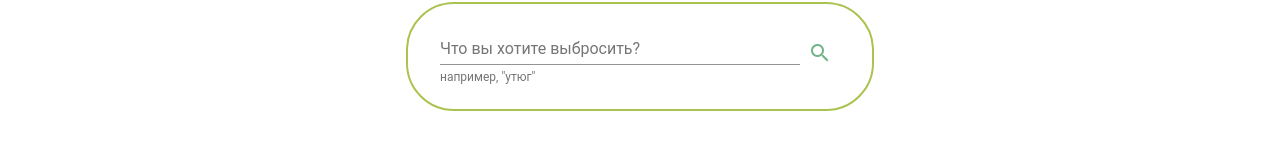
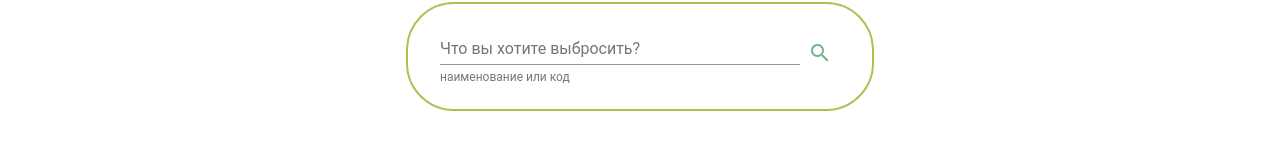
Before and after one commit to GitStearis/kuda-bel, an Angular app: page / in a window 1280 px wide. Shown: the part 208-358 px from the top of the page. Built offline with nearby package versions, Linux system fonts and the light colour scheme.

Commit message:
гзвфеу

```diff
--- a/src/app/components/event-description/event-description.component.html
+++ b/src/app/components/event-description/event-description.component.html
@@ -4,3 +4,6 @@
         {{ description }}
     </p>
 </div>
+<div *ngIf="loading()">
+    Loading...
+</div>
--- a/src/app/components/event-description/event-description.component.ts
+++ b/src/app/components/event-description/event-description.component.ts
@@ -12,8 +12,11 @@ export class EventDescriptionComponent implements OnInit {
 
   constructor() { }
 
-  ngOnInit() {
+  ngOnInit() {}
 
+  public loading(){
+    console.log(localStorage.getItem('loading'));
+    return localStorage.getItem('loading') == '1';
   }
 
 }
--- a/src/app/components/list/list.component.html
+++ b/src/app/components/list/list.component.html
@@ -1,4 +1,6 @@
-<div class="list" *ngFor="let organization of organizations">
-    <list-item [organization]="organization">
-    </list-item>
+<div  *ngIf="organizations">
+    <div class="list" *ngFor="let organization of organizations">
+        <list-item [organization]="organization">
+        </list-item>
+    </div>
 </div>
--- a/src/app/components/search-input/search-input.component.html
+++ b/src/app/components/search-input/search-input.component.html
@@ -1,13 +1,13 @@
 <form class="search-form">
     <mat-form-field class="search-input">
-        <input matInput type="text" placeholder="{{ placeholder }}" [(ngModel)]="value" name="search" (keydown)="onKeydown($event)" />
-        <mat-hint align="start"><strong>например, "утюг"</strong> </mat-hint>
-        <button mat-button *ngIf=" value " matSuffix mat-icon-button aria-label="Clear " (click)="clear() ">
+        <input matInput type="text" placeholder="{{ placeholder }}" [(ngModel)]="value" name="search" (keyup)="onKeyUp($event)" />
+        <mat-hint align="start"><strong>наименование или код</strong> </mat-hint>
+        <button mat-button *ngIf=" value " matSuffix mat-icon-button aria-label="Clear">
             <mat-icon aria-label="Close ">close</mat-icon>
         </button>
     </mat-form-field>
     <div class="search-button ">
-        <button mat-icon-button (click)="search() ">
+        <button mat-icon-button (click)="search()">
             <mat-icon class="search-icon" aria-label="Search">search</mat-icon>
         </button>
     </div>
--- a/src/app/components/search-input/search-input.component.ts
+++ b/src/app/components/search-input/search-input.component.ts
@@ -20,18 +20,13 @@ export class SearchInputComponent implements OnInit {
   ngOnInit() {
   }
 
-  public clear() {
-    this.value = '';
-  }
-
   public search() {
     this.searchService.search(this.value);
   }
 
-  public onKeydown(event: any) {
+  public onKeyUp(event: any) {
     if (event.key === "Enter" || this.value.length >= 3) {
       this.search();
     }
   }
-
 }
--- a/src/app/services/search-service.service.ts
+++ b/src/app/services/search-service.service.ts
@@ -11,7 +11,7 @@ import { Organization } from "../models/organization";
 @Injectable()
 export class SearchService {
 
-  apiUrl: string = "http://kuda-bel.azurewebsites.net/api/data/search/";
+  apiUrl: string = "http://localhost:8053//api/data/search/";
 
   error: Observable<Error>;
   organizations: Observable<Organization[]>;
@@ -21,6 +21,7 @@ export class SearchService {
   constructor(public http: HttpClient) { }
 
   public sendRequiest(query: string) {
+    localStorage.setItem('loading', '1');
     return this.http
     .get(this.apiUrl + query)
     .map((data) => JSON.stringify(data));
@@ -31,17 +32,16 @@ export class SearchService {
   }
 
   private checkResponse(response: any) {
-    this.isSuccess = response.success;
-    if (this.isSuccess) {
-      this.parseResponse(response);
+    localStorage.setItem('loading', '0');
+    console.log(response);
+    if(response.success){
+      this.description = Observable.of(response.data.actionDescription);
+      this.organizations = Observable.of(response.data.organizations);
+    } else {
+      this.description = null;
+      this.organizations = null;
+      this.saveError(response);
     }
-    this.saveError(response);
-  }
-
-  private parseResponse(response: any) {
-    console.log(response);
-    this.description = Observable.of(response.data.actionDescription);
-    this.organizations = Observable.of(response.data.organizations);
   }
 
   private saveError(response: any) {
```
